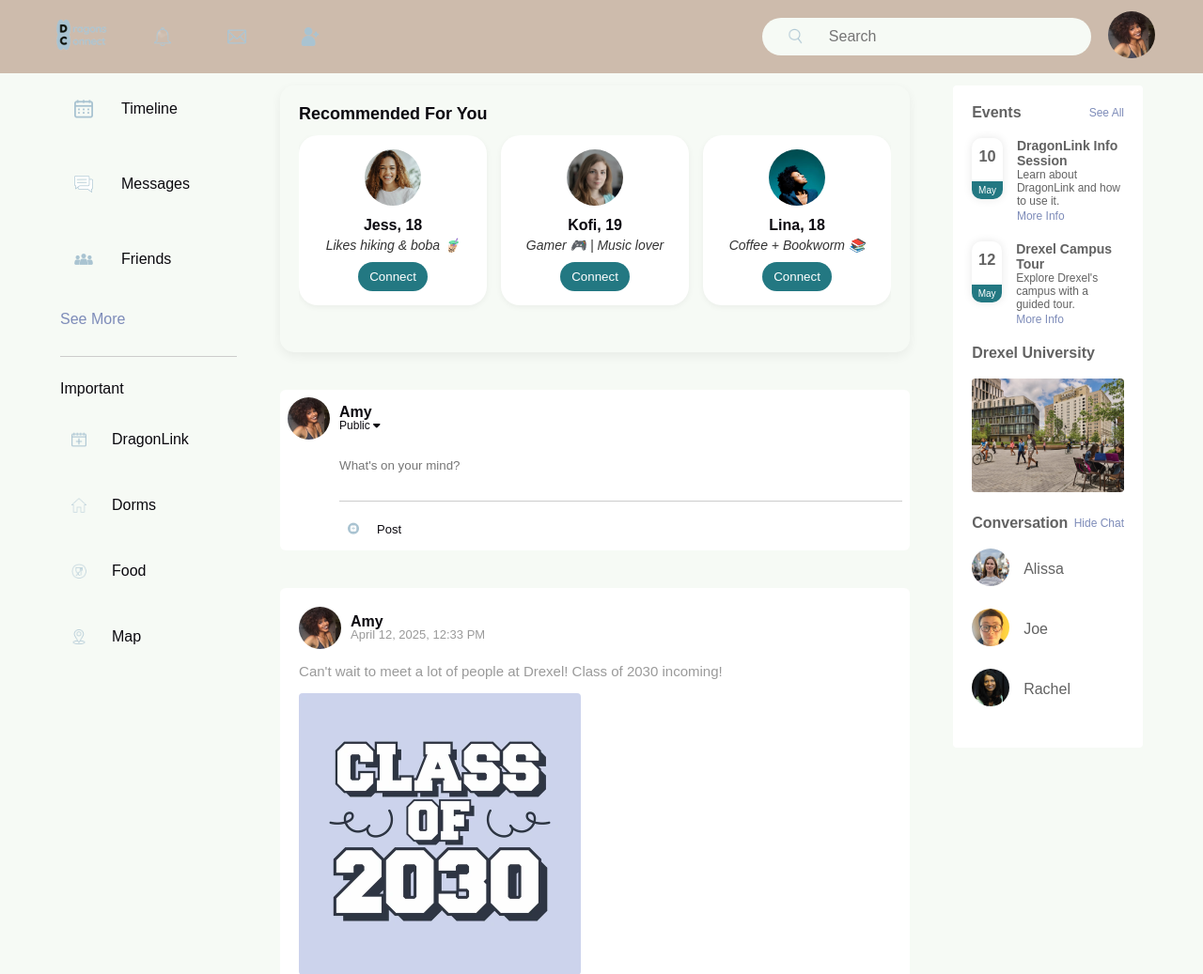
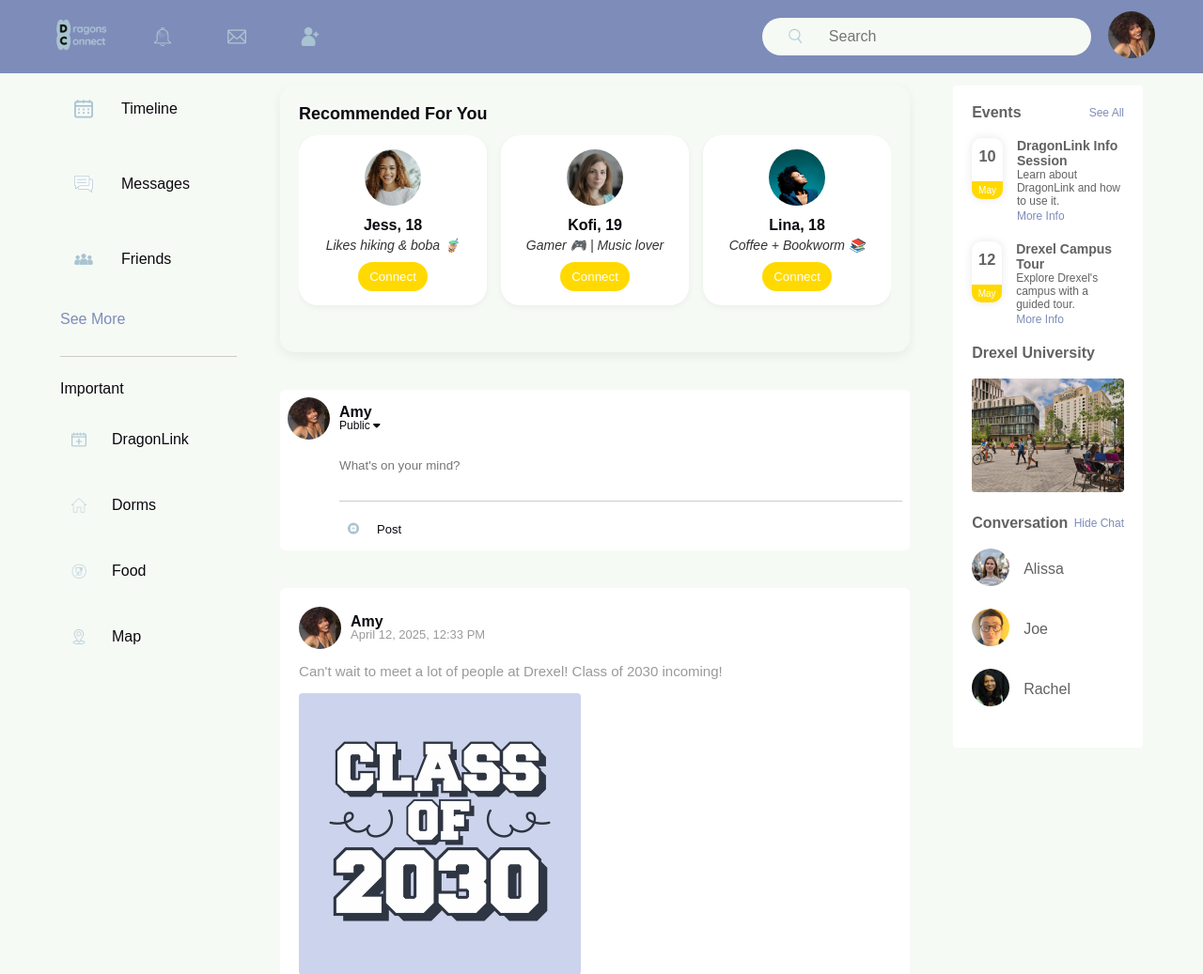
Before and after one commit to mabdulrehman08/dragonsconnect, a Flask app: template templates/dashboard.html in a window 1280 px wide. Shown: the top 1037 px of the page at 94% size. Run offline with Flask 3, Linux system fonts and the light colour scheme; the template is opened without the code that fills it, so the values that code supplies are empty; some libraries are stand-ins or nearby versions; some web fonts are replaced.

Commit message:
updated the css file for the dashboard, changing the color scheme

```diff
--- a/static/css/dashboard.css
+++ b/static/css/dashboard.css
@@ -179,7 +179,7 @@ nav {
     bottom: 0;
     left: 0;
     width: 100%;
-    background: #237882;
+    background: #ffd900;
     color: #fff;
     font-size: 10px;
     padding: 4px 0;
@@ -228,7 +228,7 @@ nav {
     margin-bottom: 20px;
 }
 .profile-card {
-    background-color: #cdbbac;
+    background-color: #7e8cb9;
     border-radius: 20px;
     padding: 15px;
     width: 200px;
@@ -255,7 +255,7 @@ nav {
     margin-bottom: 10px;
 }
 .connect-btn {
-    background-color: #237882;
+    background-color: #ffd900;
     border: none;
     color: #fff;
     padding: 8px 12px;
@@ -264,7 +264,7 @@ nav {
     transition: background-color 0.3s ease;
 }
 .connect-btn:hover {
-    background-color: #237882;
+    background-color: #ffd900;
 }
 .write-post-container{
     width: 100%;
@@ -373,8 +373,8 @@ nav {
     --bg-color: #f6faf5;
     --text-color: #0b090f;
     --card-bg: #fff;
-    --nav-bg: #cdbbac;
-    --btn-color: #237882;
+    --nav-bg: #7e8cb9;
+    --btn-color: #ffd900;
 }
 body {
     background-color: var(--bg-color);
@@ -420,7 +420,7 @@ nav {
 
 .user-profile a{
     font-size: 12px;
-    color: #237882;
+    color: #7e8cb9;
     text-decoration: none;
 }
 .settings-menu-inner{
@@ -452,7 +452,7 @@ nav {
     align-items: center;
     justify-content: space-between;
     text-decoration: none;
-    color: #237882;
+    color: #7e8cb9;
 }
 
 
@@ -489,7 +489,7 @@ body.dark-mode {
     --card-bg: #1e1e1e;
     --nav-bg: #2c2c2c;
     --border-color: #333;
-    --accent-color: #237882;
+    --accent-color: #7e8cb9;
     background-color: var(--bg-color);
     color: var(--text-color);
 }
@@ -569,7 +569,7 @@ body.dark-mode .search-box input {
 }
 
 .header p {
-    color: #237882; /* Custom accent in light mode */
+    color: #7e8cb9; /* Custom accent in light mode */
     font-weight: 600;
 }
 
@@ -583,5 +583,5 @@ body.dark-mode .header p {
 }
 
 body.dark-mode .header a {
-    color: #237882;
+    color: #7e8cb9;
 }
```
